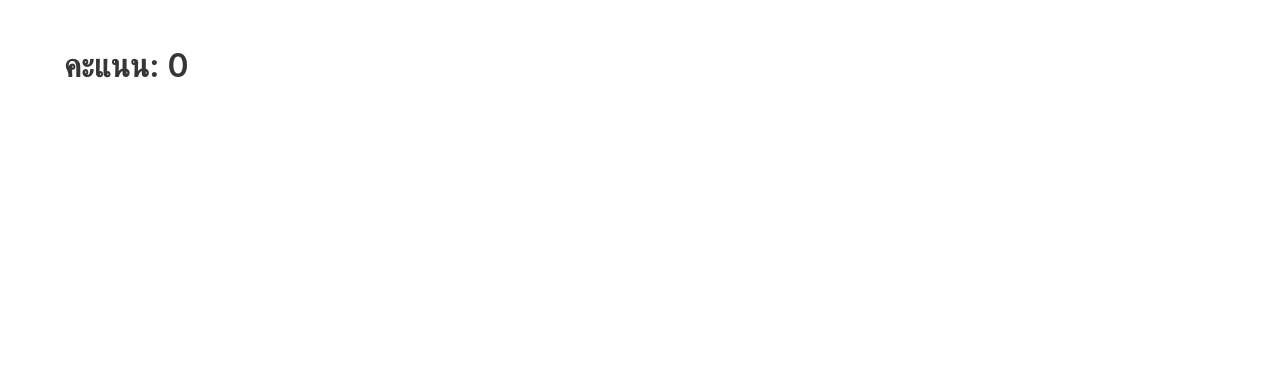
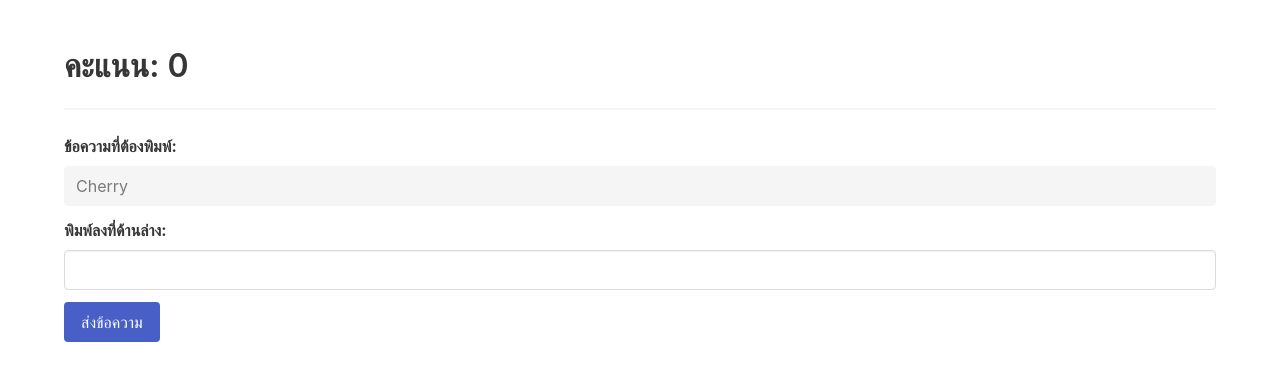
Before and after one commit to nakorndev/typing-test-game, a plain HTML site: page index.html in a window 1280 px wide. Both pictures are taken after a click on the button "เริ่มเกม". Drawn offline with nearby package versions, Linux system fonts and the light colour scheme.

Commit message:
เพิ่มระบบข้อความแบบสุ่มอย่างง่าย

```diff
--- a/game.js
+++ b/game.js
@@ -1,12 +1,30 @@
+const words = [
+    'Apple',
+    'Banana',
+    'Cherry'
+]
+
 const scenePortal = document.getElementById('scenePortal')
 const sceneGame = document.getElementById('sceneGame')
 const gameScore = document.getElementById('gameScore')
+const typeWord = document.getElementById('typeWord')
+const typeAnswer = document.getElementById('typeAnswer')
 
 function gameStart () {
     scenePortal.style.display = 'none'
     sceneGame.style.display = 'block'
+    createWord()
 }
 
 function increaseScore () {
     gameScore.innerText = (Number(gameScore.innerText) + 1)
 }
+
+function random (min, max) {
+    return Math.floor(Math.random() * (max - min + 1) + min)
+}
+
+function createWord () {
+    const randomIndex = random(0, words.length - 1)
+    typeWord.value = words[randomIndex]
+}
--- a/index.html
+++ b/index.html
@@ -25,6 +25,24 @@
                     คะแนน:
                     <span id="gameScore">0</span>
                 </h1>
+                <hr>
+                <form onsubmit="">
+                    <div class="field">
+                        <label class="label">ข้อความที่ต้องพิมพ์:</label>
+                        <div class="control">
+                            <input id="typeWord" type="text" class="input" disabled>
+                        </div>
+                    </div>
+                    <div class="field">
+                        <label class="label">พิมพ์ลงที่ด้านล่าง:</label>
+                        <div class="control">
+                            <input id="typeAnswer" type="text" class="input">
+                        </div>
+                    </div>
+                    <div class="field">
+                        <button class="button is-link">ส่งข้อความ</button>
+                    </div>
+                </form>
             </div>
 
         </div>
```
